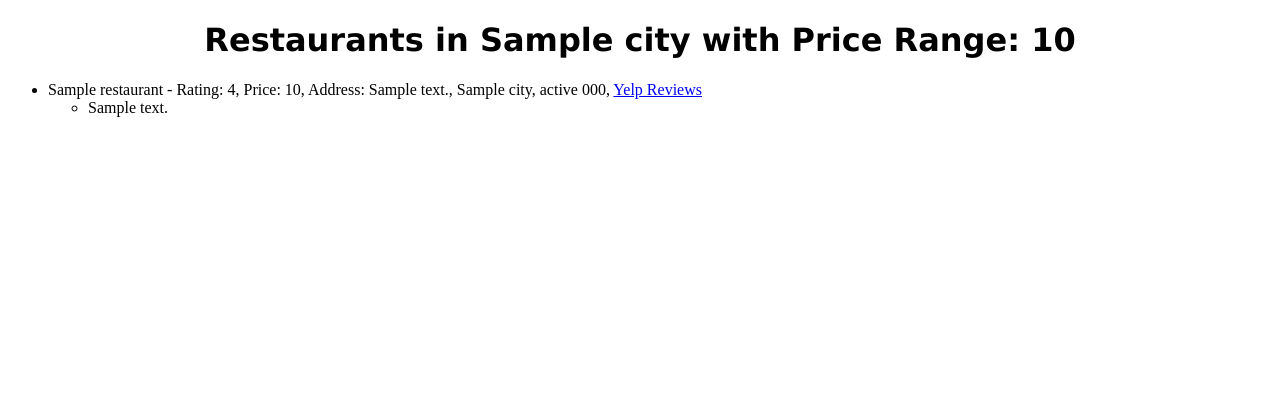
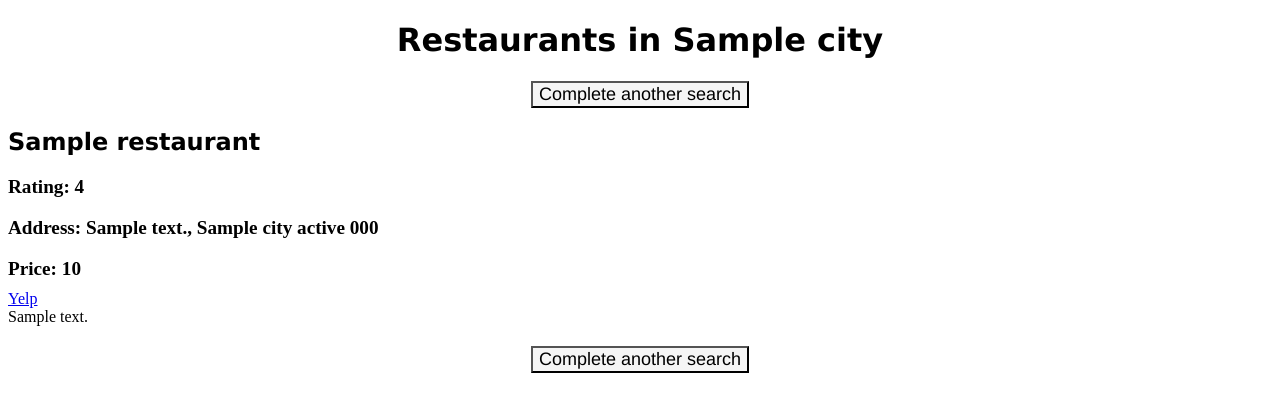
Before and after one commit to nradman1/finalproject, a Flask app: template templates/restaurant_search.html in a window 1280 px wide. Shown: the top 412 px of the page. Run offline with Flask 3, Linux system fonts and the light colour scheme; the template is opened without the code that fills it: most values are stand-ins (such as "Sample title", 1, 10 or a date in 2020).

Commit message:
design updates

```diff
--- a/templates/restaurant_search.html
+++ b/templates/restaurant_search.html
@@ -1,51 +1,87 @@
 <!DOCTYPE html>
 <html lang="en">
+
 <head>
     <meta charset="UTF-8" />
     <meta http-equiv="X-UA-Compatible" content="IE=edge" />
     <meta name="viewport" content="width=device-width, initial-scale=1.0" />
     <title>Event Details</title>
     <style>
-   p{
+        p {
             font-family: 'Times New Roman', Times, serif;
             font-size: large;
         }
-    h1{
+
+        h1 {
             font-size: xx-large;
             font-weight: bold;
             font-family: Verdana, Geneva, Tahoma, sans-serif;
             text-align: center;
         }
-    h2{
+
+        h2 {
             font-size: x-large;
             font-weight: bold;
             font-family: Verdana, Geneva, Tahoma, sans-serif;
-      text-align: center;
+            text-align: left;
         }
-    button{
+
+        button {
             background-color: whitesmoke;
             color: black;
             font-size: large;
             font-family: 'Franklin Gothic Medium', 'Arial Narrow', Arial, sans-serif;
             display: block;
-    margin:auto;
+            margin: auto;
         }
-   button:hover{
+
+        button:hover {
             background-color: lightblue;
+        }
+
+        ul {
+            list-style-type: none;
+            padding: 0;
+        }
+
+        li {
+            margin-bottom: 20px;
+        }
+
+        .restaurant-info {
+            font-size: 1.2em;
+            font-weight: bold;
+            margin-bottom: 5px;
+        }
+
+        .yelp-link {
+            display: block;
+            margin-top: 10px;
         }
     </style>
 </head>
 
 <body>
-    <h1>Restaurants in {{ city }} with Price Range: {{ price_range }}</h1>
+
+    <h1>Restaurants in {{ city }}</h1>
+    <button onclick="goBack()">Complete another search</button>
+    <script>
+        function goBack() {
+            window.history.back();
+        }
+    </script>
     {% if restaurants %}
     <ul>
         {% for restaurant in restaurants %}
         <li>
-                    {{ restaurant.name }} - Rating: {{ restaurant.rating }}, Price: {{ restaurant.price }},
-                    Address: {{ restaurant.location.address1 }}, {{ restaurant.location.city }},
-                    {{ restaurant.location.state }} {{ restaurant.location.zip_code }},
-                    <a href="{{ restaurant.url }}" target="_blank">Yelp Reviews</a>
+            <h2> <span class="restaurant-name">{{ restaurant.name }}</span></h2>
+            <p class="restaurant-info">Rating: {{ restaurant.rating }}</p>
+            <p class="restaurant-info">Address: {{ restaurant.location.address1 }}, {{ restaurant.location.city }}
+                {{ restaurant.location.state }} {{ restaurant.location.zip_code }}</p>
+            {% if restaurant.price %}
+            <p class="restaurant-info">Price: {{ restaurant.price }}</p>
+            {% endif %}
+            <a href="{{ restaurant.url }}" class="yelp-link" target="_blank">Yelp</a>
             <ul>
                 {% for review in restaurant.reviews %}
                 <li>{{ review }}</li>
@@ -57,26 +93,12 @@
     {% else %}
     <p>No restaurants found for the specified criteria.</p>
     {% endif %}
-    <!-- <h1>Restaurants in {{ city }}</h1>
-  {% if restaurants %}
-  <ul>
-    {% for restaurant in restaurants %}
-    <li>
-      <h2>{{ restaurant.name }} - Rating: {{ restaurant.rating }}</h2>
-      <p>Price: {{ restaurant.price | default('N/A') }}</p>
-      <p>Reviews:</p>
-      <ul>
-        {% for review in restaurant.reviews %}
-        <li>{{ review }}</li>
-        {% endfor %}
-      </ul>
-      <p><a href="{{ restaurant.url }}" target="_blank">Read more on Yelp</a></p>
-    </li>
-    {% endfor %}
-  </ul>
-  {% else %}
-  <p>No restaurants found for the specified criteria.</p>
-  {% endif %} -->
+    <button onclick="goBack()">Complete another search</button>
+    <script>
+        function goBack() {
+            window.history.back();
+        }
+    </script>
+</body>
 
-  </body>
 </html>
```
Also changed, not shown: templates/index.html (+4 -6 lines). Lines whose indentation alone changed are shown as unchanged.
